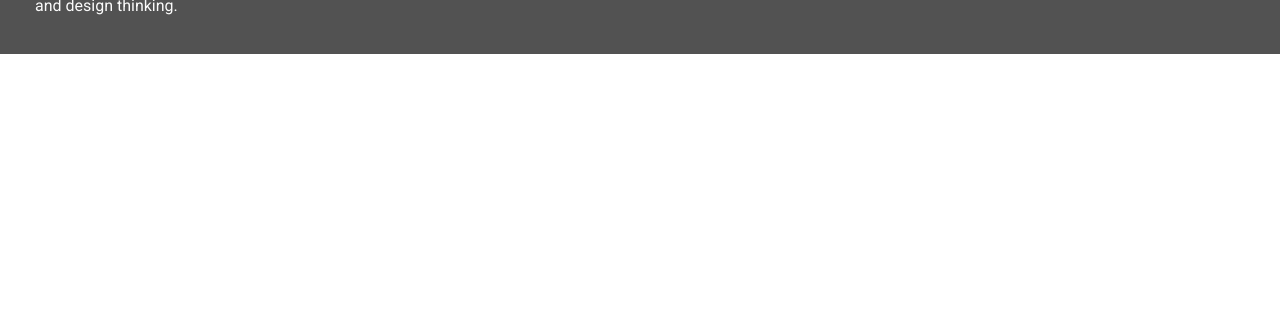
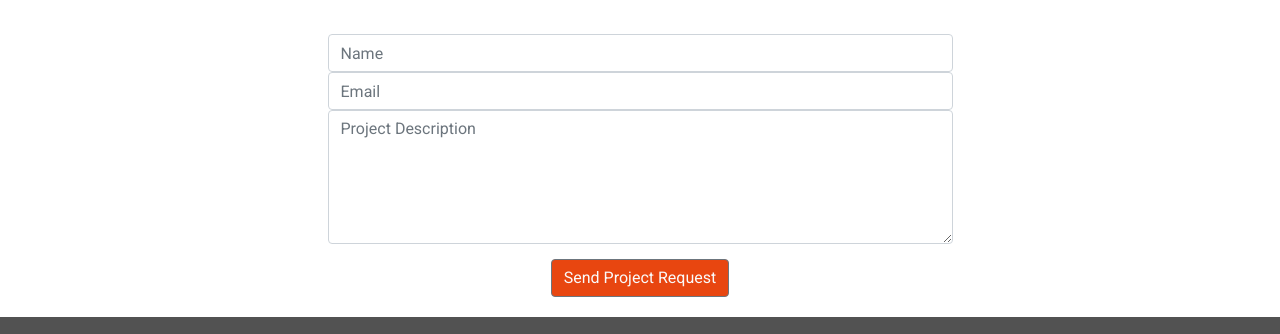
Before and after one commit to KimBergstroem/profile-Portfolio-Site, a website: page contact.html in a window 1280 px wide. Shown: the part 595-929 px from the top of the page. Before the commit the page ends 800 px from the top, so only its background shows below. Drawn offline with nearby package versions, Linux system fonts and the light colour scheme.

Commit message:
Add: contact form and page along with attach cv file

```diff
--- a/assets/style.css
+++ b/assets/style.css
@@ -78,6 +78,10 @@ h4 {
     background-color: #9b59b6;
 }
 
+.bc-color-contact{
+    background-color: #fff;
+}
+
 /*----------------------------------------------Heading */
 header {
     margin: 0;
@@ -94,6 +98,7 @@ header {
     background-repeat: no-repeat;
     background-size: cover;
     min-height: 360px;
+    z-index: -1;
 
     animation-name: main-zoom;
     animation-duration: 5s;
@@ -352,3 +357,37 @@ footer {
 .history-items{
     margin-bottom: 30px;
 }
+
+/*----------------------------------------------Contact Form */
+
+.contact-heading {
+    font-family: 'Exo', sans-serif;
+    font-weight: 300;
+    margin-top: 25px;
+    margin-bottom: 20px;
+}
+
+.center-form{
+    padding-top: 10px;
+    margin: 0 auto;
+    max-width: 70%;
+}
+
+button[type="submit"]{
+    margin-top: 15px;
+    margin-bottom: 20px;
+    color: #fafafa;
+    background: #e84610;
+}
+
+
+/*----------------------------------------------Media Queries */
+
+@media(min-width: 992px){
+    .center-form{
+        padding-top: 30px;
+        min-height: 240px;
+        margin: 0 auto;
+        max-width: 50%;
+    }
+}
--- a/contact.html
+++ b/contact.html
@@ -43,15 +43,17 @@
                   <span>Home</span></a>
               </li>
               <li class="col-6 col-sm3 list-inline-item ui-menu-color-resume menuitem">
-                <a href="resume.html" class="hvr-sweep-to-bottom"><i class="bi bi-mortarboard-fill" aria-hidden="true"></i>
+                <a href="resume.html" class="hvr-sweep-to-bottom"><i class="bi bi-mortarboard-fill"
+                    aria-hidden="true"></i>
                   <span>Resume</span></a>
               </li>
               <li class="col-6 col-sm3 list-inline-item ui-menu-color-contact menuitem">
-                <a href="contact.html" class="hvr-sweep-to-bottom"><i class="bi bi-chat-right-text" aria-hidden="true"></i>
+                <a href="contact.html" class="hvr-sweep-to-bottom"><i class="bi bi-chat-right-text"
+                    aria-hidden="true"></i>
                   <span>Contact</span></a>
               </li>
               <li class="col-6 col-sm3 list-inline-item ui-menu-color-download menuitem">
-                <a href="#" class="hvr-sweep-to-bottom"><i class="bi bi-download" aria-hidden="true"></i>
+                <a href="assets/cv/sample-cv.pdf" class="hvr-sweep-to-bottom"><i class="bi bi-download" aria-hidden="true"></i>
                   <span>Download</span></a>
               </li>
             </ul>
@@ -62,7 +64,28 @@
   </header>
 
 
-  <section></section>
+
+  <section class="container-fluid">
+    <div class="row bc-color-contact">
+      <div class="col">
+        <h3 class="contact-heading uppercase text-center">Get a project in mind?</h3>
+        <h5 class="uppercase text-center">Let's work together!</h5>
+
+        <div class="center-form">
+          <form action="#">
+            <input type="text" name="name" id="fullname" class="form-control" placeholder="Name" required>
+            <input type="email" name="email" id="emailadress" class="form-control" placeholder="Email" required>
+            <textarea name="projectsummary" id="projectsummary" class="form-control" rows="5" placeholder="Project Description" required></textarea>
+            <div class="form-row text-center">
+              <div class="col">
+                <button type="submit" class="btn btn-secondary"> Send Project Request</button>
+              </div>
+            </div>
+          </form>
+        </div>
+      </div>
+    </div>
+  </section>
 
 
   <footer class="container-fluid">
@@ -78,7 +101,7 @@
         <h5 class="uppercase general-sub">Download</h5>
         <p class="inline-block">
           Need a printable verstion of my CV? Download it here.
-          <a href="#" target="_blank" class="cv-pdf">
+          <a href="assets/cv/sample-cv.pdf" target="_blank" class="cv-pdf">
             <i class="bi bi-download" aria-hidden="true"></i>
             <span class="sr-only">Download link.</span>
           </a>
@@ -118,8 +141,6 @@
 
   </footer>
 
-
-
   <script src="https://cdn.jsdelivr.net/npm/jquery@3.5.1/dist/jquery.slim.min.js"
     integrity="sha384-DfXdz2htPH0lsSSs5nCTpuj/zy4C+OGpamoFVy38MVBnE+IbbVYUew+OrCXaRkfj" crossorigin="anonymous">
   </script>
```
Also changed, not shown: index.html (+2 -2 lines), resume.html (+2 -2 lines), 1 other file.
